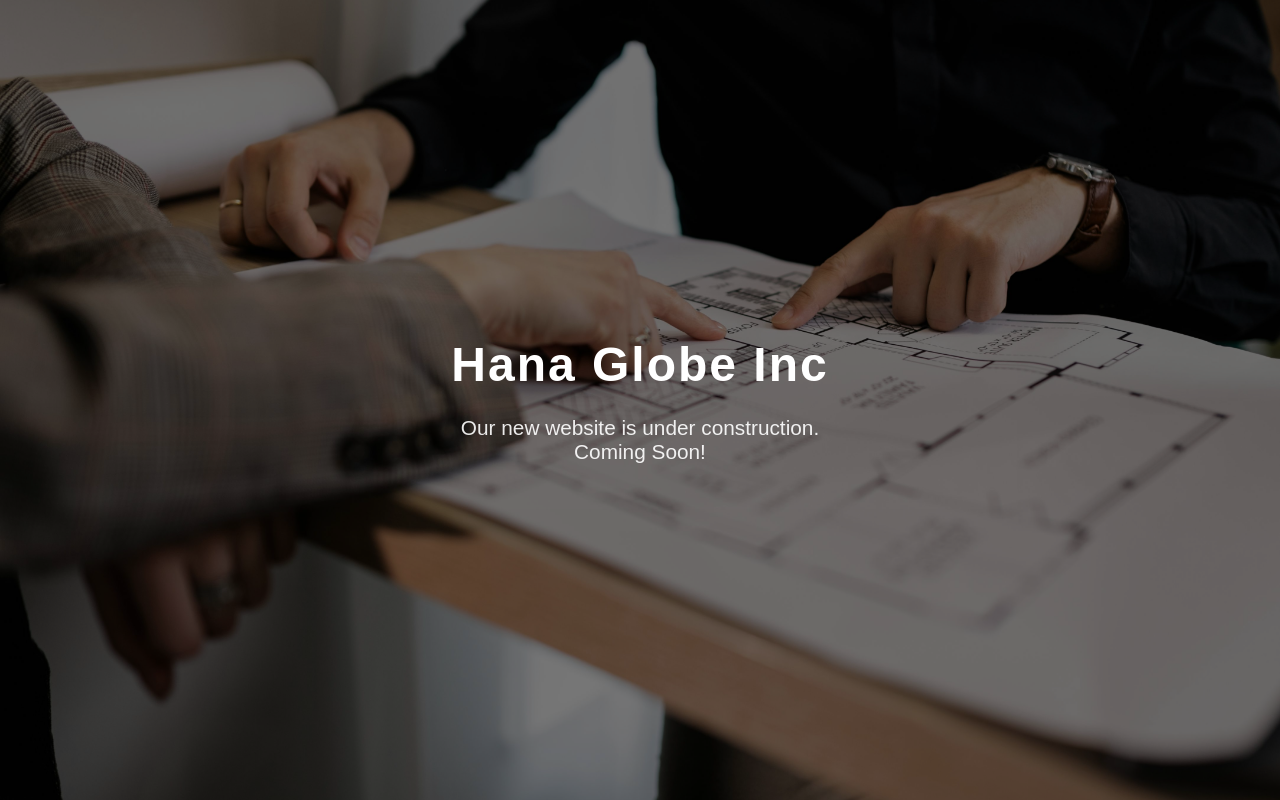
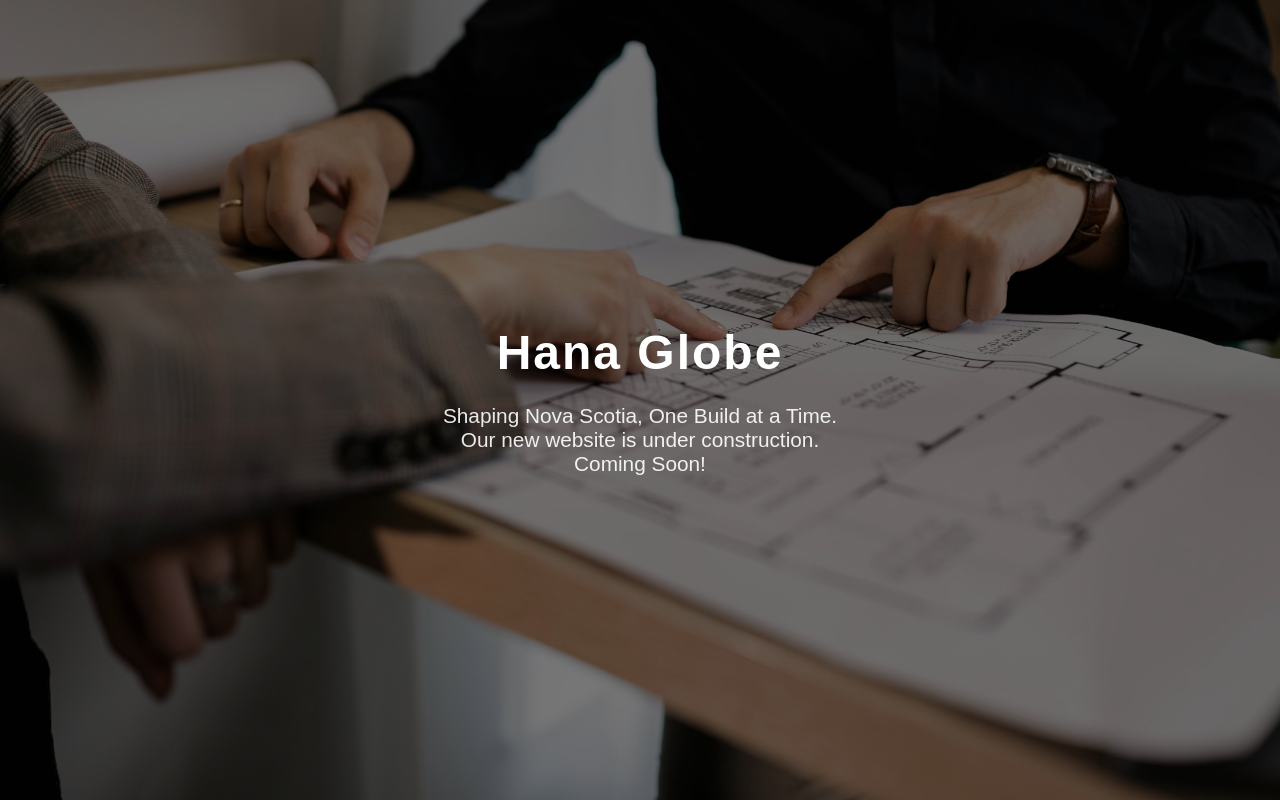
Before and after one commit to HanaGlobeInc/HanaGlobeInc.github.io, a plain HTML site: page index.html in a window 1280 px wide. Drawn offline with Linux system fonts and the light colour scheme.

Commit message:
Update index.html

```diff
--- a/index.html
+++ b/index.html
@@ -50,7 +50,8 @@
 </head>
 <body>
   <div class="content">
-    <h1>Hana Globe Inc</h1>
+    <h1>Hana Globe</h1>
+    <p>Shaping Nova Scotia, One Build at a Time.
     <p>Our new website is under construction.<br>Coming Soon!</p>
   </div>
 </body>
```
